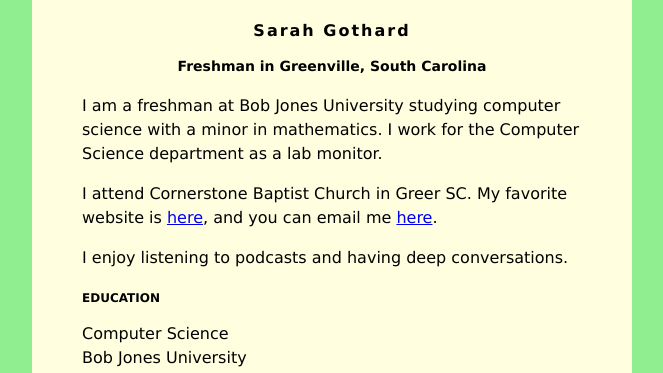
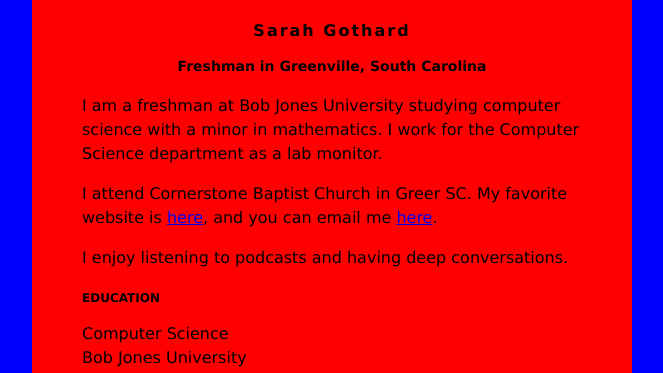
Before and after one commit to TheBigOakTree/TheBigOakTree.github.io, a plain HTML site: page index.html in a window 1280 px wide. Shown: the top 373 px of the page, without its empty margins (308-971 px from the left). Drawn offline with Linux system fonts and the light colour scheme.

Commit message:
Update index.html

```diff
--- a/index.html
+++ b/index.html
@@ -2,11 +2,11 @@
 <head>
 <style>
 body {
-    background: lightgreen;
+    background: Blue;
     font-family: Verdana;
 }
 #content {
-    background: lightyellow;
+    background: Red;
     min-width: 200px;
     max-width: 500px;
     padding: 50px;
```
